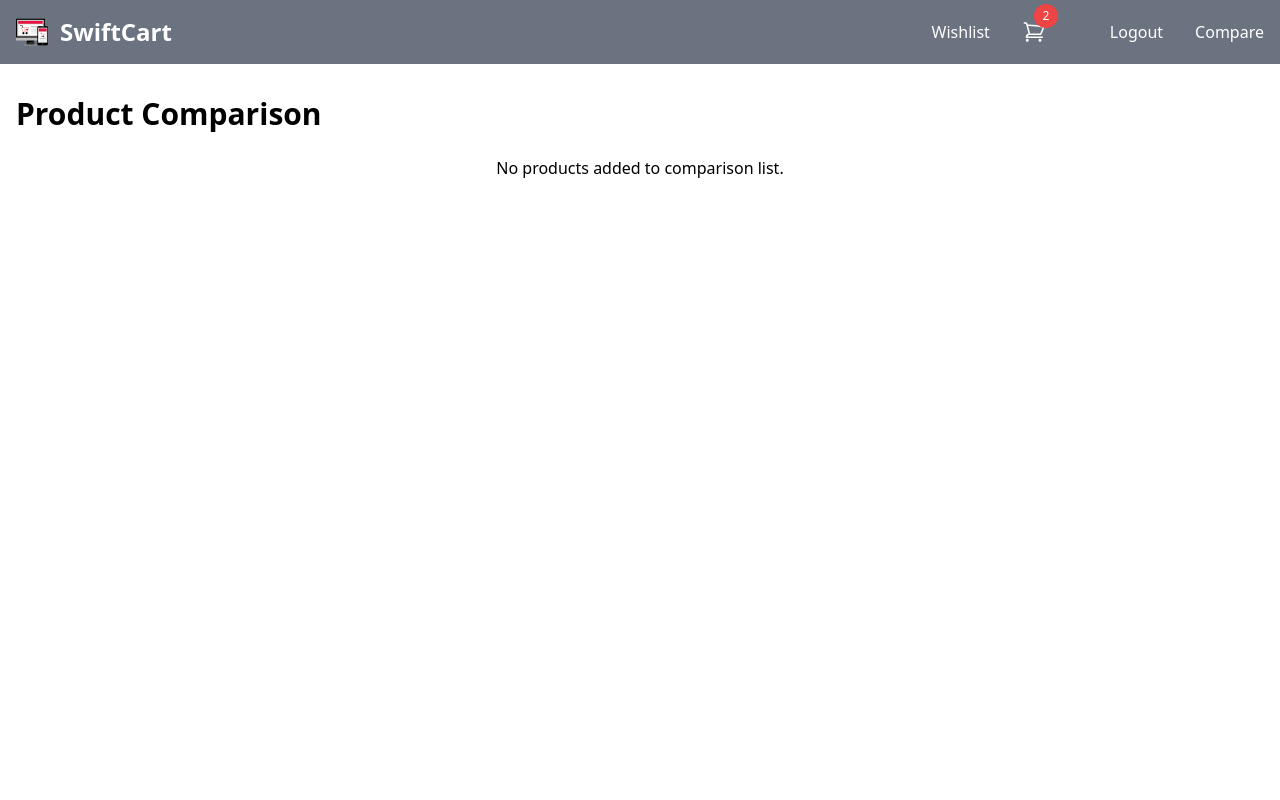
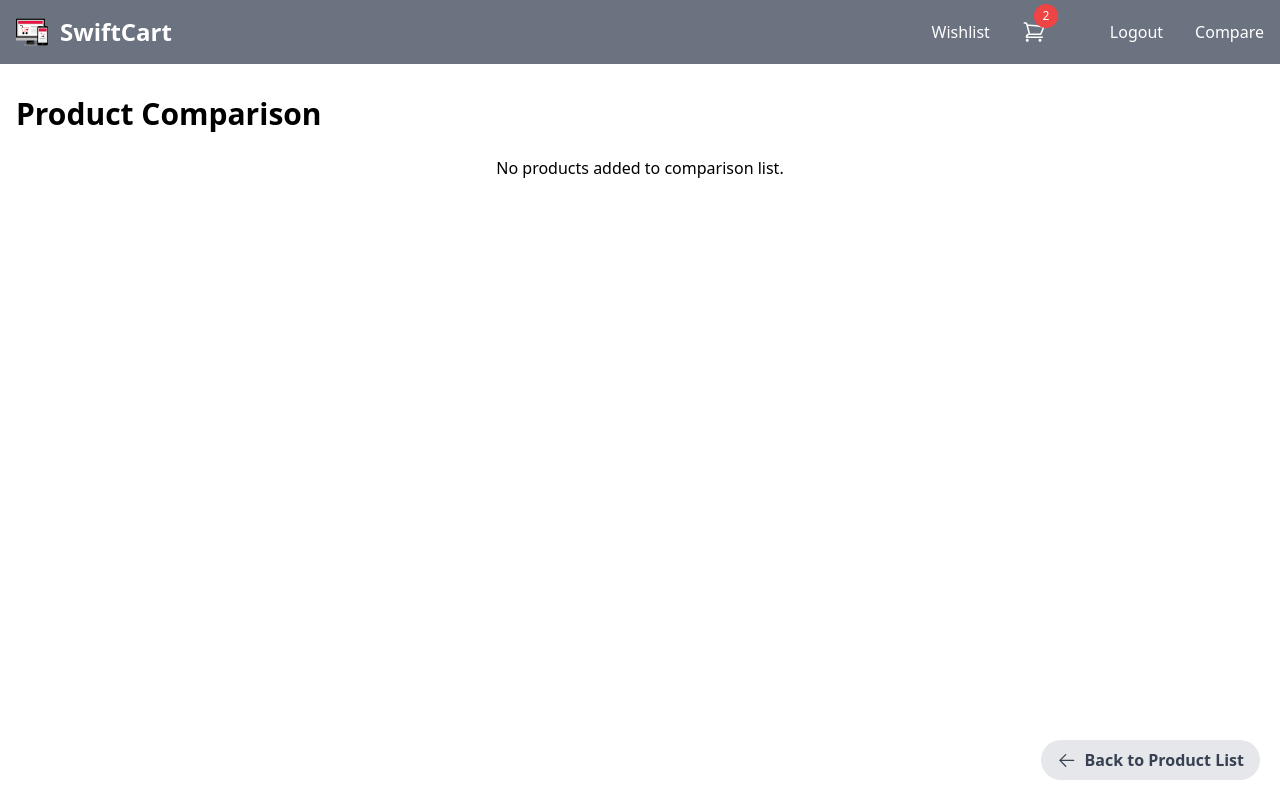
Before and after one commit to HloleloRampete/JSF-Portfolio_Piece_HLORAM373_JSE2407_GroupB_Hlolelo-Rampete_JSF04, a Vue app: page /comparison in a window 1280 px wide. Built offline with nearby package versions, Linux system fonts and the light colour scheme; sample sign-in values are in the browser's storage.

Commit message:
"Added remove product button to comparison table, back to product list button, and refactored ComparisonPage.vue"

```diff
--- a/src/views/ComparisonPage.vue
+++ b/src/views/ComparisonPage.vue
@@ -1,4 +1,3 @@
-<!-- ComparisonPage.vue -->
 <template>
   <div class="container mx-auto px-4 py-8">
     <h1 class="text-3xl font-bold mb-6">Product Comparison</h1>
@@ -12,6 +11,11 @@
             <th class="border p-2">Feature</th>
             <th v-for="product in comparisonList" :key="product.id" class="border p-2">
               {{ product.title }}
+              <button @click="removeFromComparison(product.id)" class="ml-2 text-red-500 hover:text-red-700">
+                <svg xmlns="http://www.w3.org/2000/svg" class="h-5 w-5" viewBox="0 0 20 20" fill="currentColor">
+                  <path fill-rule="evenodd" d="M4.293 4.293a1 1 0 011.414 0L10 8.586l4.293-4.293a1 1 0 111.414 1.414L11.414 10l4.293 4.293a1 1 0 01-1.414 1.414L10 11.414l-4.293 4.293a1 1 0 01-1.414-1.414L8.586 10 4.293 5.707a1 1 0 010-1.414z" clip-rule="evenodd" />
+                </svg>
+              </button>
             </th>
           </tr>
         </thead>
@@ -47,6 +51,8 @@
               </td>
             </tr>
           </tbody>
+
+
       </table>
       <div class="mt-4 flex justify-between">
         <button @click="clearComparisonList" class="bg-red-500 text-white px-4 py-2 rounded">
@@ -54,30 +60,66 @@
         </button>
       </div>
     </div>
+    <button
+      @click="goBack"
+      class="flex items-center justify-center mt-6 ml-auto bg-gray-200 hover:bg-gray-300 text-gray-700 font-semibold py-2 px-4 rounded-full fixed bottom-5 right-5"
+    >
+      <svg
+        xmlns="http://www.w3.org/2000/svg"
+        fill="none"
+        viewBox="0 0 24 24"
+        stroke-width="1.5"
+        stroke="currentColor"
+        class="w-5 h-5 me-2"
+      >
+        <path stroke-linecap="round" stroke-linejoin="round" d="M10.5 19.5l-7-7m0 0l7-7m-7 7h16.5"/>
+      </svg>
+      Back to Product List
+    </button>
   </div>
 </template>
 
+
 <script>
 import { ref, onMounted } from 'vue';
+import { useRouter } from 'vue-router';
 import { getComparisonList, saveComparisonList } from '@/utils/comparison';
+
 
 export default {
   name: 'ComparisonPage',
   setup() {
     const comparisonList = ref([]);
+    const router = useRouter();
+
 
     onMounted(() => {
       comparisonList.value = getComparisonList();
     });
+
 
     const clearComparisonList = () => {
       comparisonList.value = [];
       saveComparisonList([]);
     };
 
+
+    const removeFromComparison = (productId) => {
+      comparisonList.value = comparisonList.value.filter(product => product.id !== productId);
+      saveComparisonList(comparisonList.value);
+    };
+
+
+    const goBack = () => {
+      router.push({ name: 'Home' }); // Assuming 'Home' is the name of your product list route
+    };
+
+
     return {
       comparisonList,
       clearComparisonList,
+      removeFromComparison,
+      goBack,
     };
   },
 };
```
Lines whose indentation alone changed are shown as unchanged.
